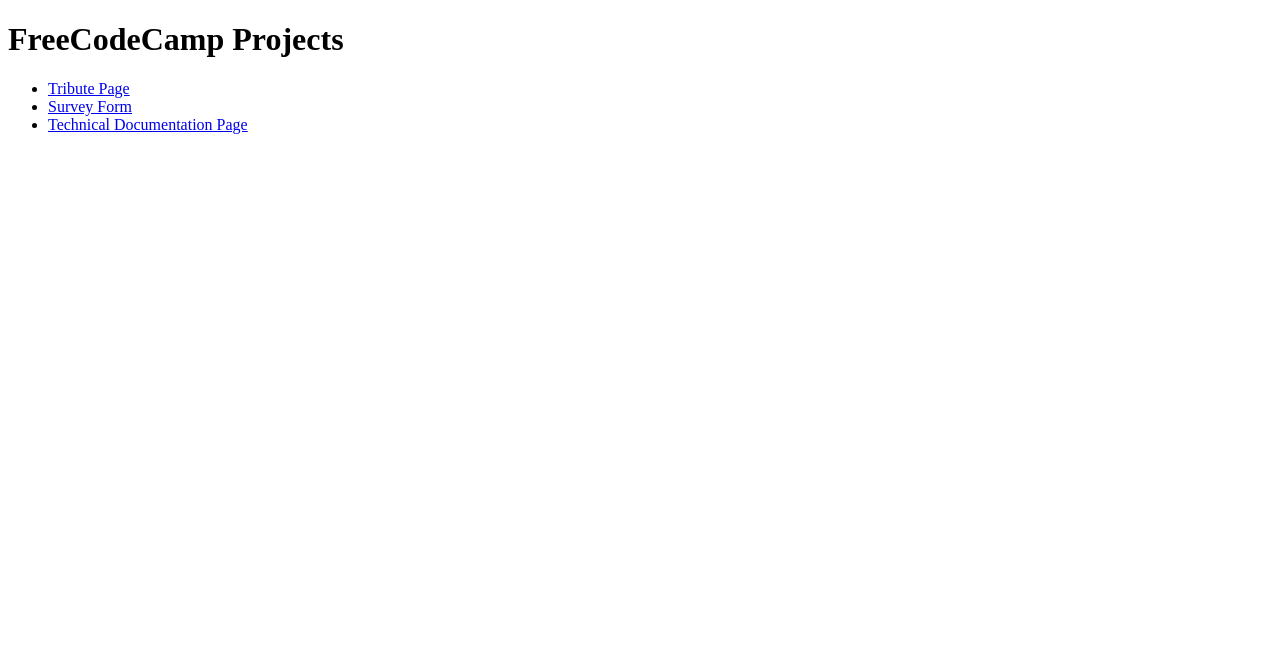
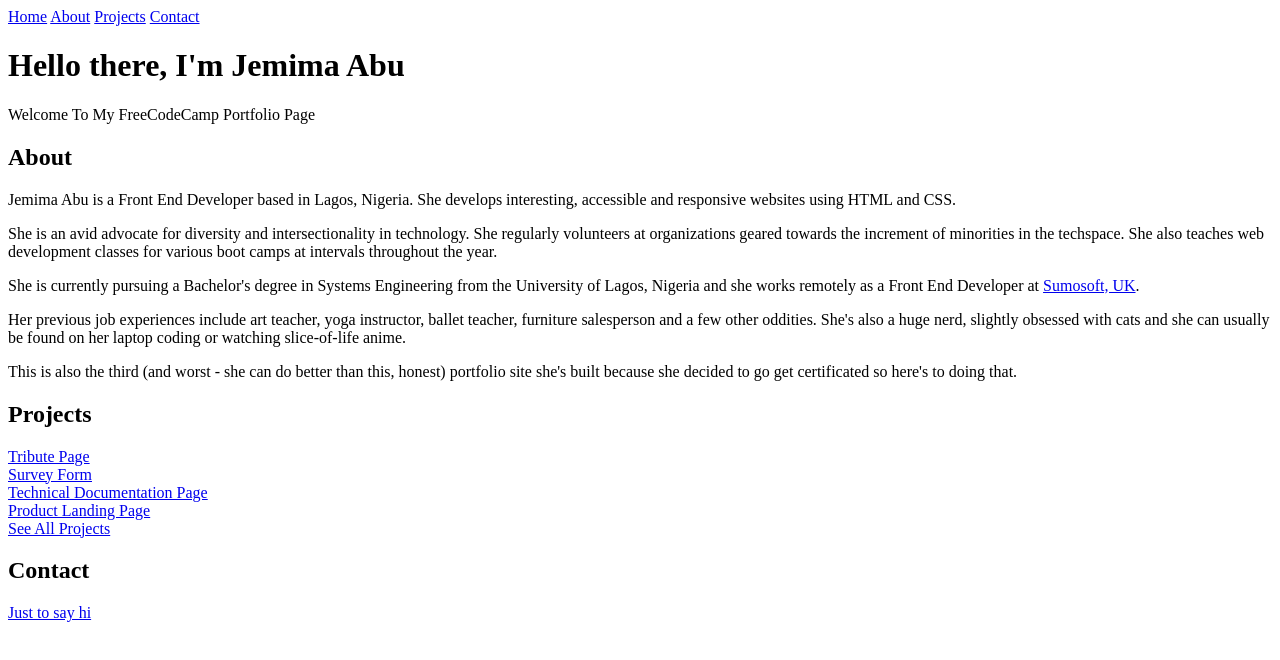
Before and after one commit to jemimaabu/freecodecamp, a plain HTML site: page index.html in a window 1280 px wide. Drawn offline with Linux system fonts and the light colour scheme.

Commit message:
Updated index

```diff
--- a/index.html
+++ b/index.html
@@ -6,12 +6,62 @@
 </head>
 
 <body>
-  <h1>FreeCodeCamp Projects</h1>
-  <ul>
-    <li><a href="tribute-page">Tribute Page</a></li>
-    <li><a href="survey-form">Survey Form</a></li>
-    <li><a href="technical-documentation-page">Technical Documentation Page</a></li>
-  </ul>
+  <script src="https://cdn.freecodecamp.org/testable-projects-fcc/v1/bundle.js"></script>
+
+  <nav id="navbar">
+    <a href="#welcome-section" class="nav-link">Home</a>
+    <a href="#about" class="nav-link">About</a>
+    <a href="#projects" class="nav-link">Projects</a>
+    <a href="#contact" class="nav-link">Contact</a>
+  </nav>
+  <header id="welcome-section">
+    <h1>Hello there, I'm Jemima Abu</h1>
+    <p>Welcome To My FreeCodeCamp Portfolio Page</p>
+  </header>
+  <main>
+    <section id="about">
+      <h1>About</h1>
+      <div class="section-content">
+        <p>Jemima Abu is a Front End Developer based in Lagos, Nigeria. She develops interesting, accessible and
+          responsive websites using HTML and CSS.</p>
+        <p>She is an avid advocate for diversity and intersectionality in technology. She regularly volunteers at
+          organizations geared towards the increment of minorities in the techspace. She also teaches web development
+          classes for various boot camps at
+          intervals throughout the year.</p>
+        <p> She is currently pursuing a Bachelor's degree in Systems Engineering from the University of Lagos, Nigeria
+          and she works remotely as a Front End Developer at <a href="https://www.sumo-soft.com"
+            target="_blank">Sumosoft, UK</a>.</p>
+        <p> Her previous job experiences include art teacher, yoga instructor, ballet teacher, furniture salesperson and
+          a few other oddities. She's also a huge nerd, slightly obsessed with cats and she can usually be found on her
+          laptop coding or watching
+          slice-of-life anime.</p>
+        <p>This is also the third (and worst - she can do better than this, honest) portfolio site she's built because
+          she decided to go get certificated so here's to doing that.</p>
+      </div>
+    </section>
+    <section id="projects">
+      <h1>Projects</h1>
+      <div class="project-tile">
+        <a href="https://codepen.io/Jemimaabu/pen/YmOMWQ" class="project-link">Tribute Page</a>
+      </div>
+      <div class="project-tile">
+        <a href="https://codepen.io/Jemimaabu/pen/NWKGpQw" class="project-link">Survey Form</a>
+      </div>
+      <div class="project-tile">
+        <a href="https://codepen.io/Jemimaabu/pen/JjPXXBP" class="project-link">Technical Documentation Page</a>
+      </div>
+      <div class="project-tile">
+        <a href="https://codepen.io/Jemimaabu/pen/zYOqxKd" class="project-link">Product Landing Page</a>
+      </div>
+      <a href="https://github.com/jemimaabu/freecodecamp" target="_blank" id="profile-link">See All Projects</a>
+    </section>
+    <section id="contact">
+      <h1>Contact</h1>
+      <div class="section-content">
+        <a href="https://twitter.com/messages/compose?recipient_id=128661296" target="_blank">Just to say hi</a>
+      </div>
+    </section>
+  </main>
 </body>
 
 </html>
```
